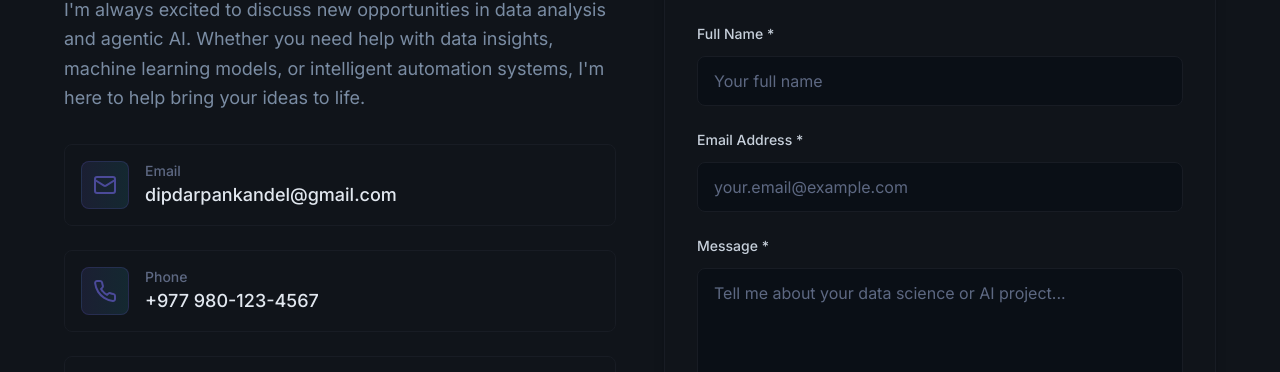
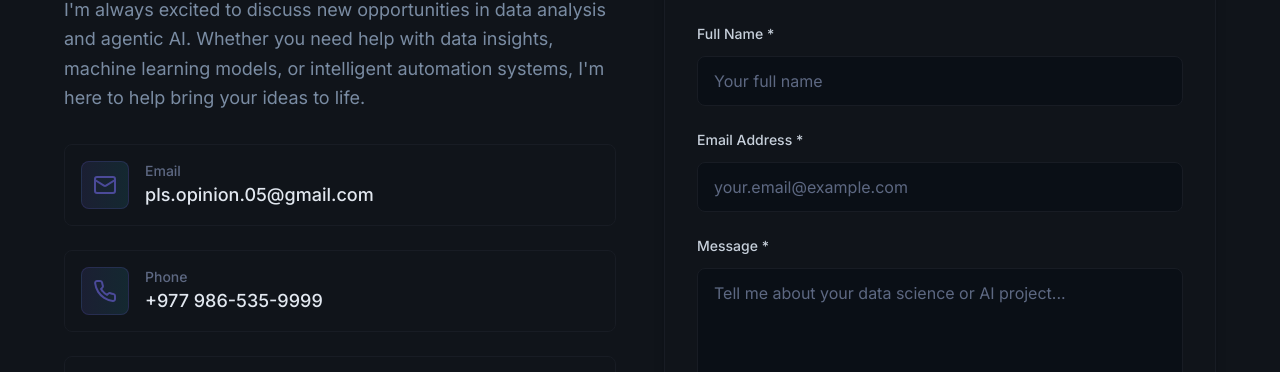
Before and after one commit to dip051030/Portfolio, a React (Vite) app: page / in a window 1280 px wide. Shown: the part 4789-5161 px from the top of the page. Built offline with nearby package versions, Linux system fonts and the light colour scheme.

Commit message:
updating about section.

```diff
--- a/src/components/Contact.jsx
+++ b/src/components/Contact.jsx
@@ -1,17 +1,14 @@
-import React, { useState } from 'react'
-import { Mail, Phone, MapPin, Send } from 'lucide-react'
+import React, {useState} from 'react'
+import {Mail, MapPin, Phone, Send} from 'lucide-react'
 
 const Contact = () => {
     const [formData, setFormData] = useState({
-    name: '',
-    email: '',
-    message: ''
+        name: '', email: '', message: ''
     })
 
     const handleChange = (e) => {
         setFormData({
-      ...formData,
-      [e.target.name]: e.target.value
+            ...formData, [e.target.name]: e.target.value
         })
     }
 
@@ -20,33 +17,19 @@ const Contact = () => {
         // Handle form submission here
         console.log('Form submitted:', formData)
         // Reset form
-    setFormData({ name: '', email: '', message: '' })
+        setFormData({name: '', email: '', message: ''})
         alert('Message sent! I\'ll get back to you soon.')
     }
 
-  const contactInfo = [
-    {
-      icon: Mail,
-      label: 'Email',
-      value: 'dipdarpankandel@gmail.com',
-      href: 'mailto:dipdarpankandel@gmail.com'
-    },
-    {
-      icon: Phone,
-      label: 'Phone',
-      value: '+977 980-123-4567',
-      href: 'tel:+9779801234567'
-    },
-    {
-      icon: MapPin,
-      label: 'Location',
-      value: 'Kathmandu, Nepal',
-      href: '#'
-    }
-  ]
+    const contactInfo = [{
+        icon: Mail, label: 'Email', value: 'pls.opinion.05@gmail.com', href: 'mailto:pls.opinion.05@gmail.com'
+    }, {
+        icon: Phone, label: 'Phone', value: '+977 986-535-9999', href: 'tel:+9779865359999'
+    }, {
+        icon: MapPin, label: 'Location', value: 'Kathmandu, Nepal', href: '#'
+    }]
 
-  return (
-    <section id="contact" className="py-20 section-padding bg-dark-200">
+    return (<section id="contact" className="py-20 section-padding bg-dark-200">
         <div className="max-w-6xl mx-auto">
             <div className="text-center mb-16">
                 <h2 className="text-4xl font-bold text-primary-900 mb-4">Get In Touch</h2>
@@ -70,10 +53,11 @@ const Contact = () => {
                     </div>
 
                     <div className="space-y-6">
-              {contactInfo.map((info, index) => (
-                <div key={index} className="flex items-center gap-4 p-4 dark-card rounded-lg hover:shadow-lg transition-all duration-300">
-                  <div className="w-12 h-12 bg-gradient-to-r from-secondary-400/20 to-accent-400/20 rounded-lg flex items-center justify-center border border-secondary-400/30 flex-shrink-0">
-                    <info.icon className="text-secondary-400" size={24} />
+                        {contactInfo.map((info, index) => (<div key={index}
+                                                                className="flex items-center gap-4 p-4 dark-card rounded-lg hover:shadow-lg transition-all duration-300">
+                            <div
+                                className="w-12 h-12 bg-gradient-to-r from-secondary-400/20 to-accent-400/20 rounded-lg flex items-center justify-center border border-secondary-400/30 flex-shrink-0">
+                                <info.icon className="text-secondary-400" size={24}/>
                             </div>
                             <div>
                                 <p className="text-primary-500 text-sm font-medium">{info.label}</p>
@@ -84,15 +68,16 @@ const Contact = () => {
                                     {info.value}
                                 </a>
                             </div>
-                </div>
-              ))}
+                        </div>))}
                     </div>
 
                     {/* Availability Status */}
-            <div className="bg-gradient-to-r from-accent-400/20 to-secondary-400/20 border border-accent-400/30 rounded-lg p-6">
+                    <div
+                        className="bg-gradient-to-r from-accent-400/20 to-secondary-400/20 border border-accent-400/30 rounded-lg p-6">
                         <div className="flex items-center gap-3 mb-2">
                             <div className="w-3 h-3 bg-accent-400 rounded-full glow-effect animate-pulse"></div>
-                <span className="text-accent-300 font-semibold text-lg">Available for AI consulting</span>
+                            <span
+                                className="text-accent-300 font-semibold text-lg">Available for AI consulting</span>
                         </div>
                         <p className="text-primary-600 text-base">
                             Currently accepting data science and AI projects for 2024-2025
@@ -156,15 +141,14 @@ const Contact = () => {
                             type="submit"
                             className="w-full gradient-button text-white py-4 px-6 rounded-lg font-medium transition-all duration-300 flex items-center justify-center gap-2 shadow-lg hover:shadow-xl glow-effect text-lg"
                         >
-                <Send size={20} />
+                            <Send size={20}/>
                             Send Message
                         </button>
                     </form>
                 </div>
             </div>
         </div>
-    </section>
-  )
+    </section>)
 }
 
 export default Contact
```
Lines whose indentation alone changed are shown as unchanged.
